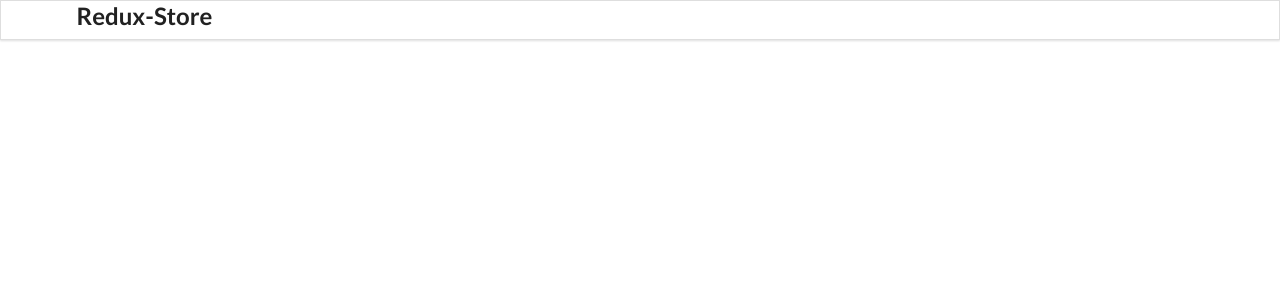
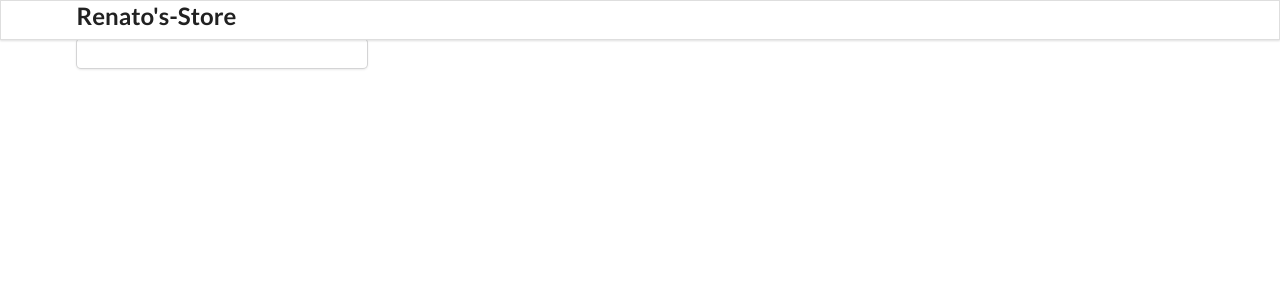
Before and after one commit to Netsujr/redux_store, a React (Create React App) app: page / in a window 1280 px wide. Shown: the top 300 px of the page. Built offline with nearby package versions, Linux system fonts and the light colour scheme.

Commit message:
created product

```diff
--- a/src/App.js
+++ b/src/App.js
@@ -12,6 +12,7 @@
         <Header />
         <Routes>
           <Route exact path="/" element={<ProductList/>} />
+          <Route exact path="/product/:productID" element={<ProductDetails/>} />
         </Routes>
       </Router>
 
--- a/src/containers/Header.js
+++ b/src/containers/Header.js
@@ -4,7 +4,7 @@
   return (
     <div className='ui fixed menu'>
       <div className='ui container center'>
-        <h2>Redux-Store</h2>
+        <h2>Renato's-Store</h2>
       </div>
     </div>
   );
--- a/src/containers/ProductList.js
+++ b/src/containers/ProductList.js
@@ -1,9 +1,14 @@
 import React from 'react';
+import { useSelector } from 'react-redux';
+import Product from './components/Product';
 
 const ProductList = () => {
+  const products = [ useSelector(state => state) ];
+  console.log(products);
+
   return (
-    <div>
-      <h1>Products</h1>
+    <div className='ui grid container'>
+      <Product/>
     </div>
   );
 };
--- a/src/containers/components/Product.js
+++ b/src/containers/components/Product.js
@@ -1,9 +1,20 @@
 import React from 'react';
+import { useSelector } from 'react-redux';
 
 const Product = () => {
+  const products = [useSelector(state => state)];
+  const { id, title, price, image } = products;
+
   return (
-    <div>
-      <h1>Products</h1>
+    <div className='four column wide'>
+      <div className='ui link cards'>
+        <div className='card'>
+          <div className='image'></div>
+          <div className='content'>
+            <div className='header'></div>
+          </div>
+        </div>
+      </div>
     </div>
   );
 };
--- a/src/redux/actions/productActions.js
+++ b/src/redux/actions/productActions.js
@@ -14,7 +14,7 @@
   };
 };
 
-export const editProdcut = (product) => {
+export const editProduct = (product) => {
   return {
     type: ActionTypes.EDIT_PRODUCT,
     payload: product,
```
